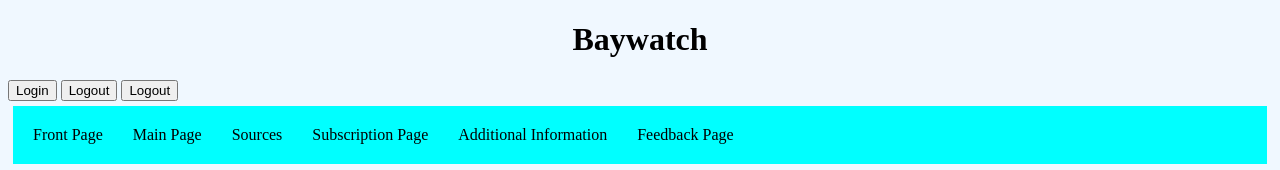
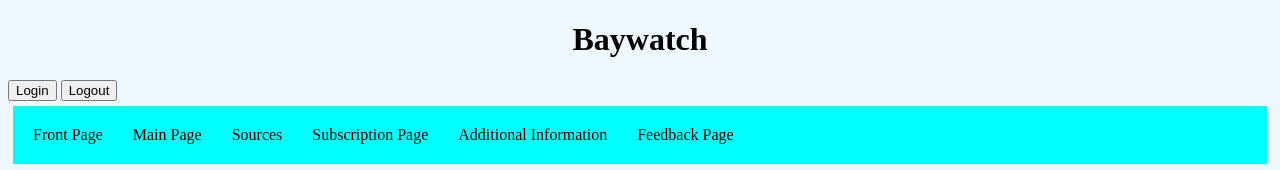
Before and after one commit to ismith14/JIM-Software-Baywatch, a website: page public/mainPage.html in a window 1280 px wide. Shown: the top 170 px of the page. Drawn offline with Linux system fonts and the light colour scheme; no server answers.

Commit message:
Update mainPage.html
remove 2nd logout button

```diff
--- a/public/mainPage.html
+++ b/public/mainPage.html
@@ -12,7 +12,6 @@
     <p id="username"></p>
     <button id="loginButton" type="button" onclick="login()">Login</button>
     <button id="logoutButton" type="button" onclick="logout()">Logout</button>
-   <button type="button" onclick="logout()">Logout</button>
    <nav class="navbar">
     <ul>
         <li><a href="frontPage.html">Front Page</a></li>
```
